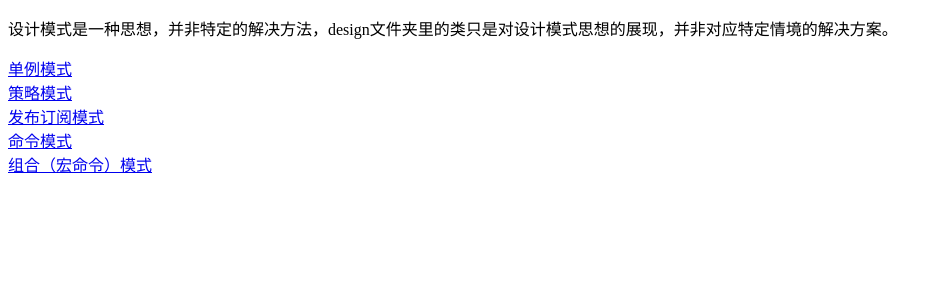
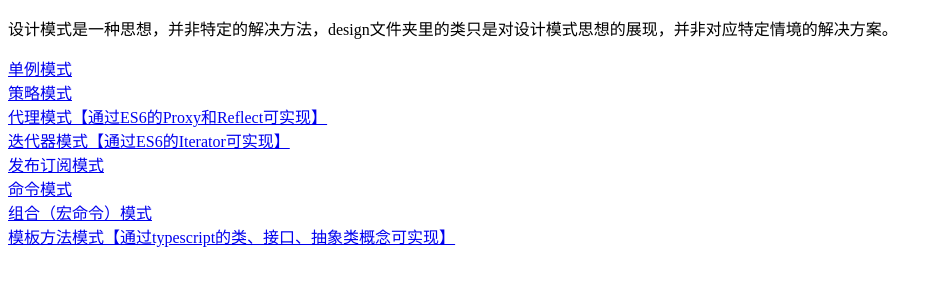
Before and after one commit to Leeynnn/ts-design-pattern, a Vue app: page public/index.html in a window 1280 px wide. Shown: the whole page, without its empty margins (0-943 px from the left). Built offline with nearby package versions, Linux system fonts and the light colour scheme.

Commit message:
'代理模式；迭代器模式；模板方法模式'

```diff
--- a/public/index.html
+++ b/public/index.html
@@ -14,11 +14,18 @@
   <br>
   <a href="/strategy">策略模式</a>
   <br>
+  <a href="/">代理模式【通过ES6的Proxy和Reflect可实现】</a>
+  <br>
+  <a href="/">迭代器模式【通过ES6的Iterator可实现】</a>
+  <br>
   <a href="/observer">发布订阅模式</a>
   <br>
   <a href="/commander">命令模式</a>
   <br>
   <a href="/combination">组合（宏命令）模式</a>
+  <br>
+  <a href="/">模板方法模式【通过typescript的类、接口、抽象类概念可实现】</a>
+  <br>
   <script src="./index.js"></script>
 </body>
 
```
